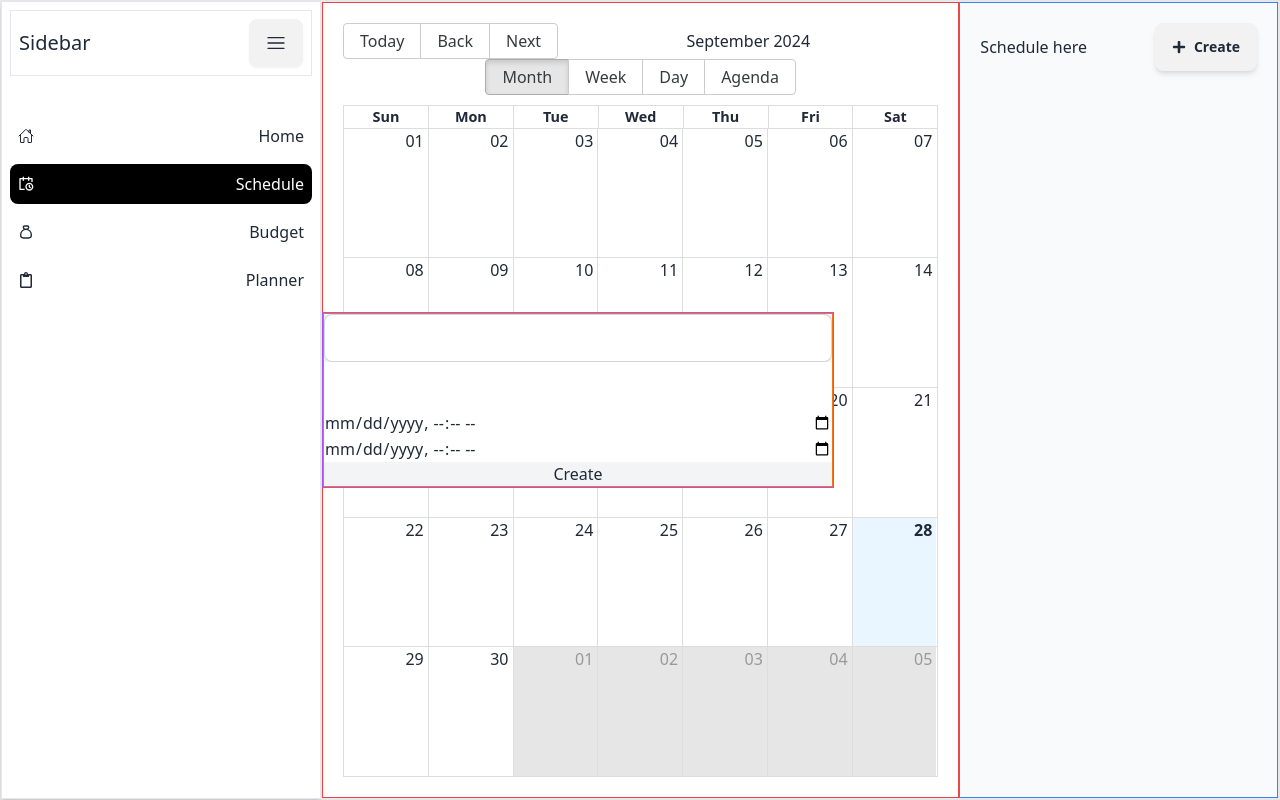
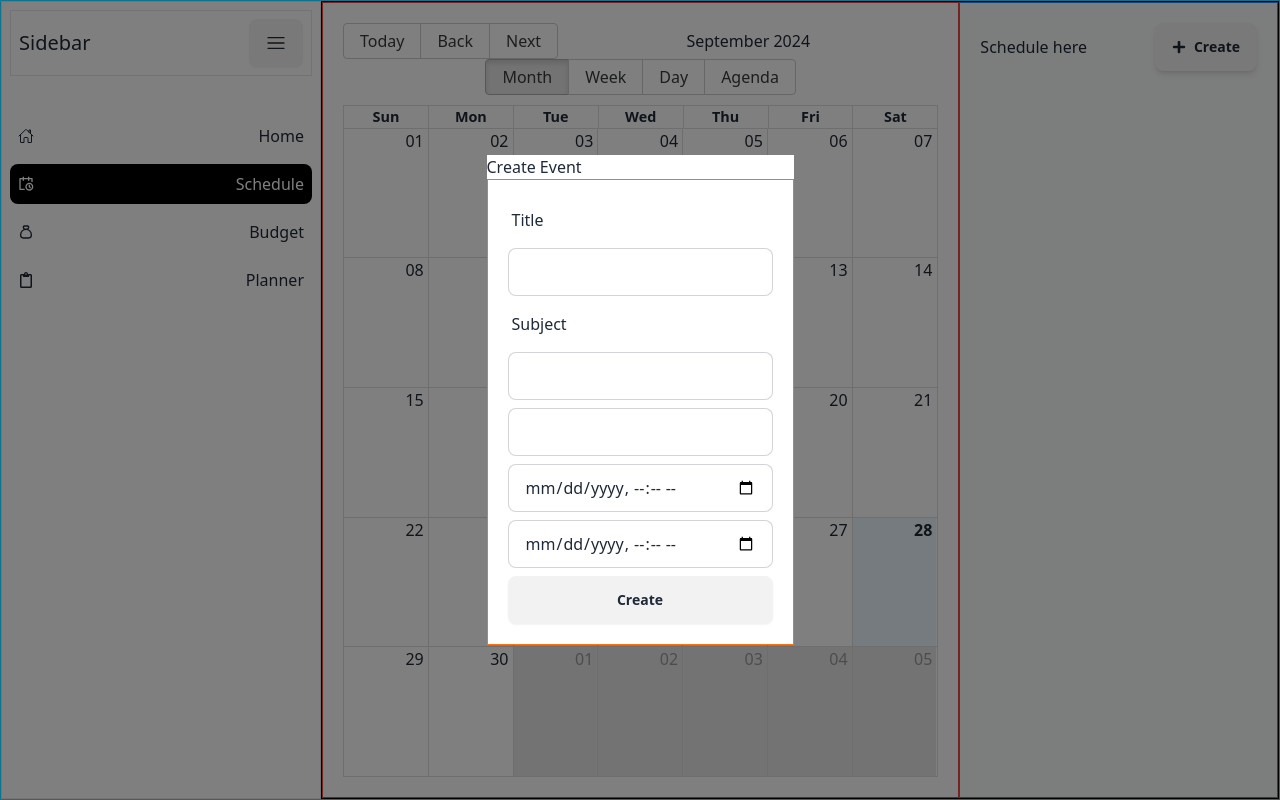
Before and after one commit to sadmaningithub/academic-shelf-client, a React (Vite) app: page /dashboard/schedule in a window 1280 px wide. Both pictures are taken after a click on the button "Create". Built offline with nearby package versions, Linux system fonts and the light colour scheme.

Commit message:
solve modal issue

```diff
--- a/index.html
+++ b/index.html
@@ -6,7 +6,7 @@
     <meta name="viewport" content="width=device-width, initial-scale=1.0" />
     <title>Academic Shelf</title>
   </head>
-  <body className="">
+  <body>
     <div id="root"></div>
     <script type="module" src="/src/main.jsx"></script>
   </body>
--- a/src/components/DashboardComponents/CreateEventModal.jsx
+++ b/src/components/DashboardComponents/CreateEventModal.jsx
@@ -2,15 +2,21 @@
 
 const CreateEventModal = () => {
     return (
-        <div className="bg-gray-100 w-full border border-purple-500">
-            <form className="flex flex-col justify-between  border border-orange-500" >
-                <input className="input input-bordered" type="text" name="title" />
-                <input type="text" name="subject" />
-                <input type="text" name="instructor" />
-                <input type="datetime-local" name="startTime" />
-                <input type="datetime-local" name="endTime" />
-                <input type="submit" value='Create' />
-            </form>
+        <div className="fixed inset-0 flex items-center justify-center p-5 border bg-black/50 z-10 border-cyan-700 ">
+            <div className="flex flex-col bg-white ">
+                <span className="text-base">Create Event</span>
+                <form className="flex flex-col justify-between gap-2 p-5 border border-orange-500" >
+                    <label className="label">Title</label>
+                    <input className="input input-bordered" type="text" name="title" />
+                    <label className="label">Subject</label>
+                    <input className="input input-bordered" type="text" name="subject" />
+                    <input className="input input-bordered" type="text" name="instructor" />
+                    {/* <input className="" type="color" name="" id="" /> */}
+                    <input className="input input-bordered" type="datetime-local" name="startTime" />
+                    <input className="input input-bordered" type="datetime-local" name="endTime" />
+                    <input className="btn" type="submit" value='Create' />
+                </form>
+            </div>
         </div>
     );
 };
--- a/src/pages/DashboardPages/Schedule.jsx
+++ b/src/pages/DashboardPages/Schedule.jsx
@@ -3,13 +3,14 @@ import { useState } from "react";
 import BigCalendar from "../../components/DashboardComponents/BigCalendar";
 import { FaPlus } from "react-icons/fa";
 import CreateEventModal from "../../components/DashboardComponents/CreateEventModal";
+import { createPortal } from "react-dom";
 
 const Schedule = () => {
 
     const [showModal, setShowModal] = useState(false)
 
     return (
-        <div className="w-full flex flex-col md:flex-row justify-between items-center relative border ">
+        <div className="w-full flex flex-col md:flex-row justify-between items-center relative border border-black">
             {/* <div>
             <h1>Schedule</h1>
             </div> */}
@@ -23,11 +24,17 @@ const Schedule = () => {
                 </div>
 
             </div>
-            <div className="absolute max-w-lg w-full z-10 ">
+
+
                 {
-                    showModal && <CreateEventModal />
+                    showModal && createPortal(
+                        <CreateEventModal />,
+                        document.body
+                    )
                 }
-            </div>
+
+
+
         </div>
     );
 };
```
